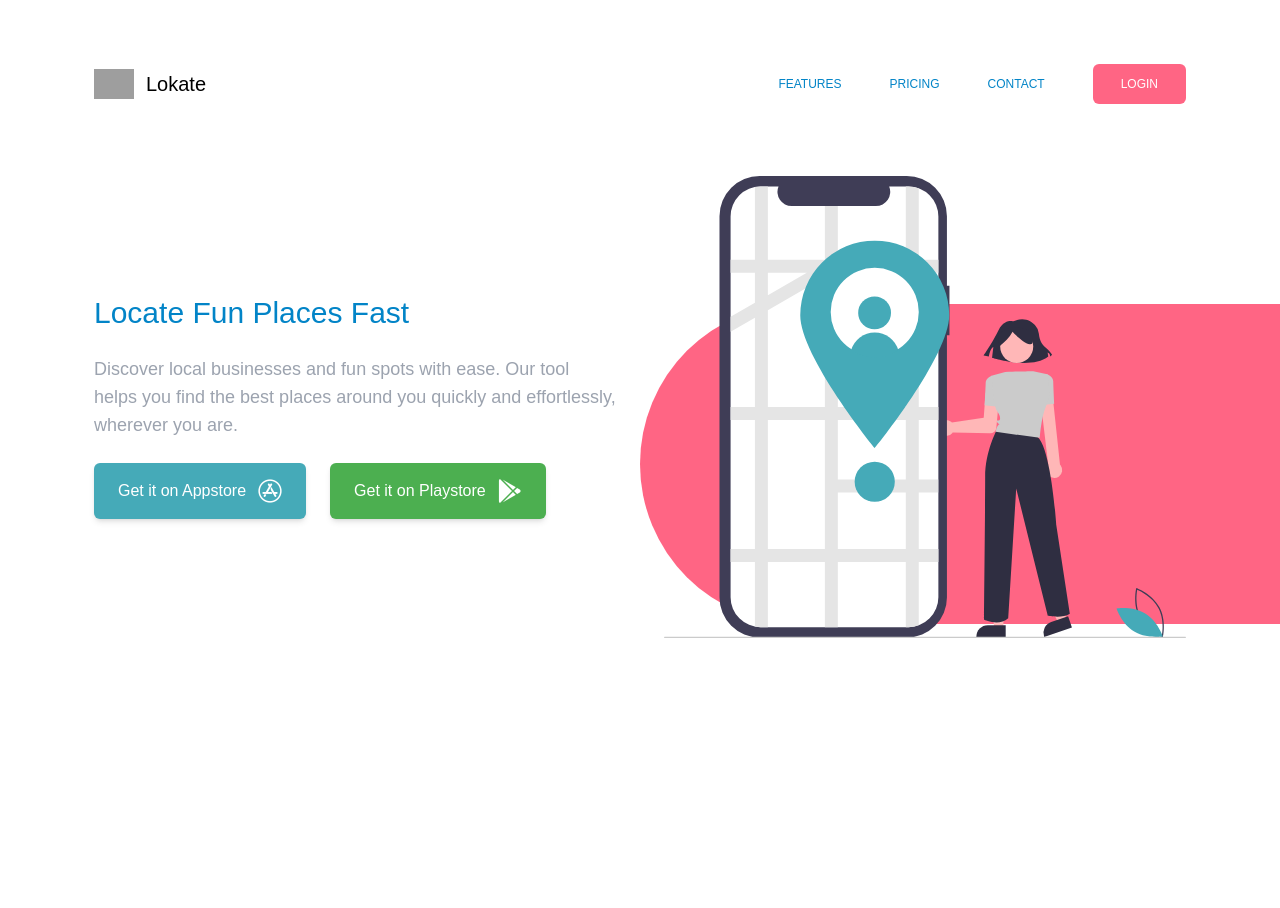
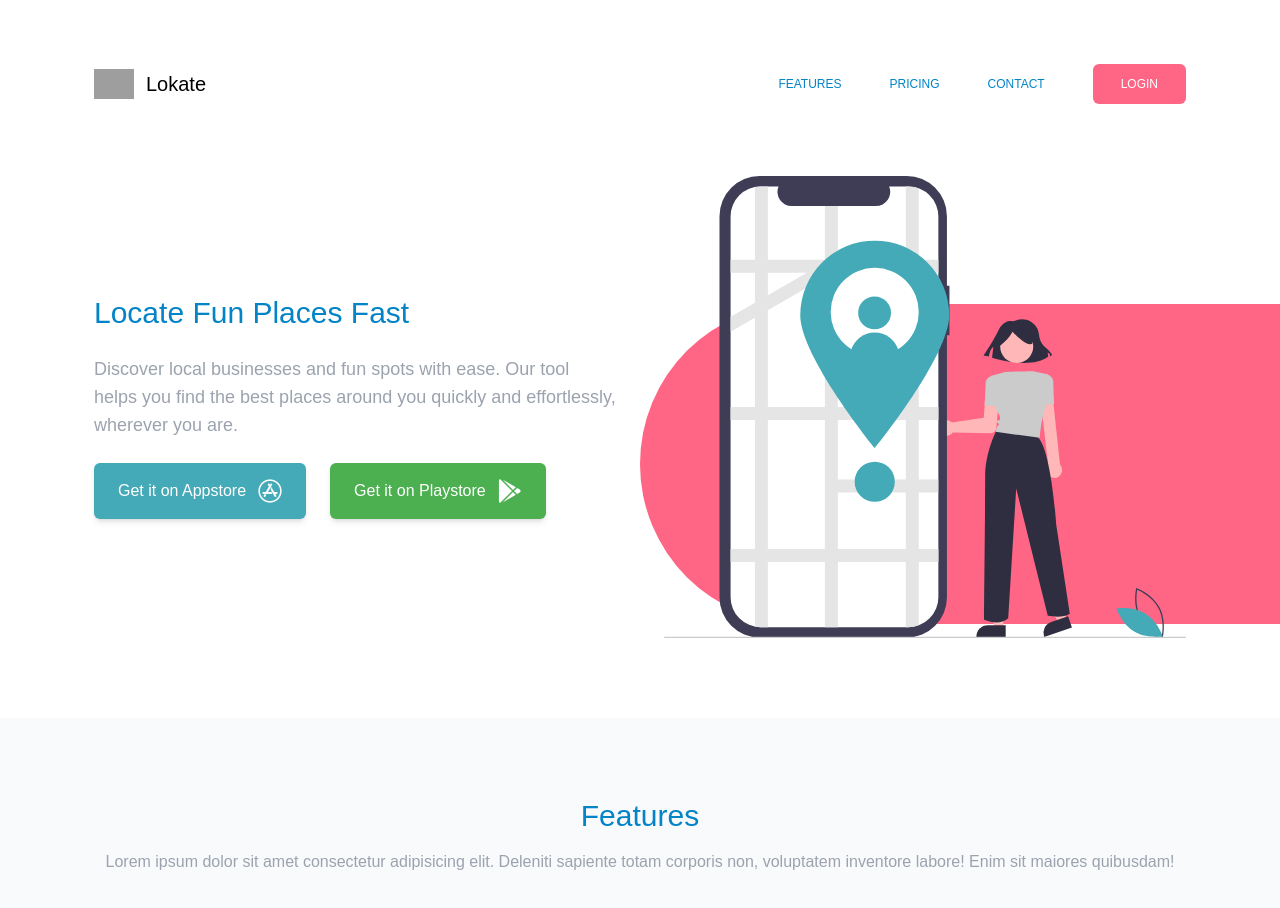
Before and after one commit to jasonfelice/tailwind, a React (Create React App) app: page / in a window 1280 px wide. Shown: the top 908 px of the page. Before the commit the page ends 800 px from the top, so only its background shows below. Built offline with nearby package versions, Linux system fonts and the light colour scheme; grey boxes are pictures that could not be loaded.

Commit message:
Setup features heading

```diff
--- a/src/App.js
+++ b/src/App.js
@@ -20,6 +20,7 @@ function App() {
           </div>
         </nav>
       </header>
+      {/* Hero Section */}
       <section className="relative">
         <div className="container flex flex-col-reverse lg:flex-row items-center gap-12 mt-14 lg:mt28">
           <div className="flex flex-1 flex-col items-center lg:items-start">
@@ -47,6 +48,16 @@ function App() {
         {/* Rounded Rectangle */}
         <div className="hidden md:block overflow-hidden bg-app-red rounded-l-full absolute h-80 w-2/4 top-32 right-0 lg:-bottom-28" />
       </section>
+      {/* Features section */}
+      <section className="bg-app-white py-20 mt-20 lg:mt60">
+        {/* Heading */}
+        <div classNmae="sm:w-3/4 lg:w-5/12 mx-auto px-2">
+          <h1 className="text-3xl text-center text-app-blue">Features</h1>
+          <p className="text-center text-app-grey mt-4">
+            Lorem ipsum dolor sit amet consectetur adipisicing elit. Deleniti sapiente totam corporis non, voluptatem inventore labore! Enim sit maiores quibusdam!
+          </p>
+        </div>
+      </section>
     </div>
   );
 }
```
